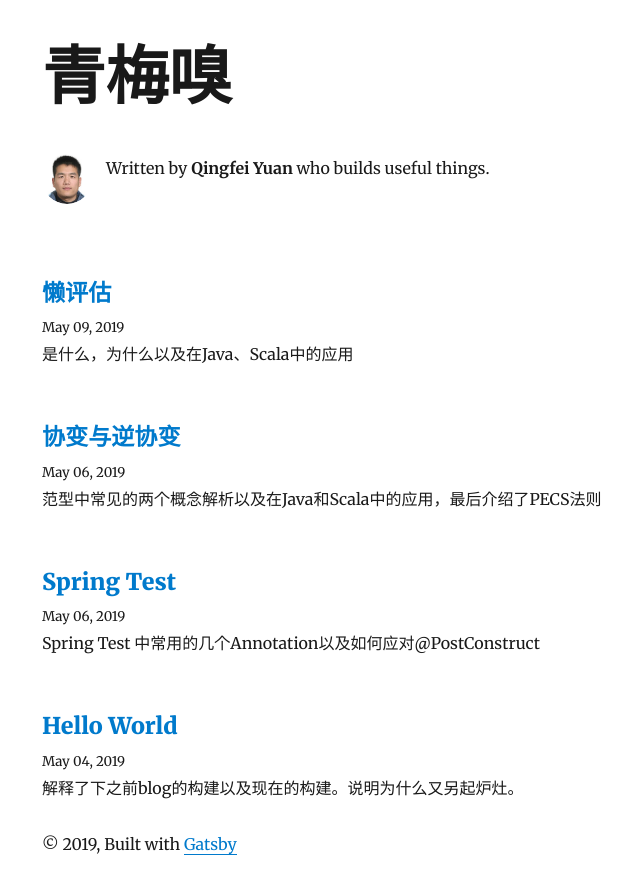
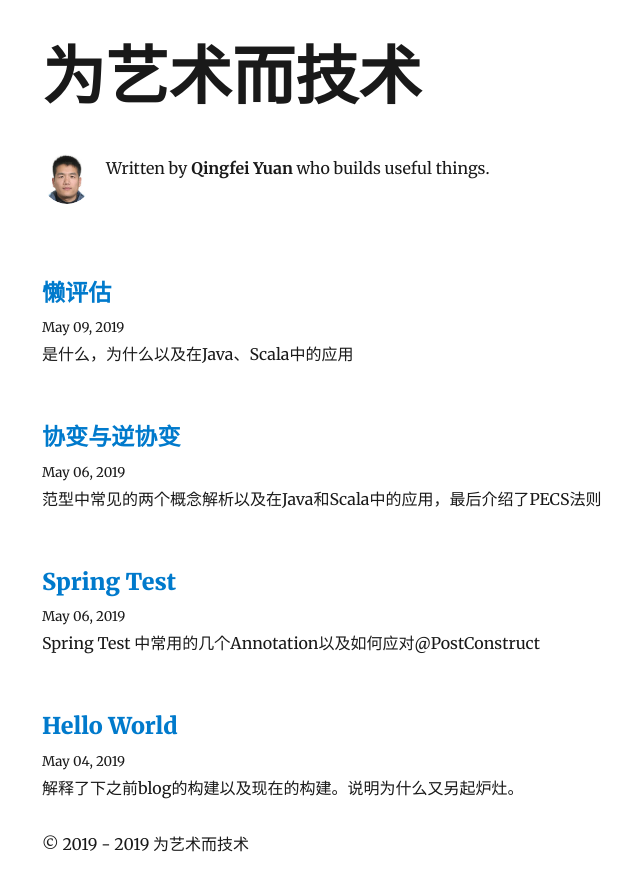
Before and after one commit to yuanqingfei2/yuanqingfei2.github.io, a Gatsby site: page / in a window 1280 px wide. Shown: the whole page, without its empty margins (283-923 px from the left). Built offline with nearby package versions, Linux system fonts and the light colour scheme; Gatsby itself is replaced by a stand-in of ours; some packages are replaced by stand-ins of ours.

Commit message:
swap title

```diff
--- a/gatsby-config.js
+++ b/gatsby-config.js
@@ -1,9 +1,9 @@
 module.exports = {
   pathPrefix: "/yuanqingfei2.github.io",
   siteMetadata: {
-    title: `青梅嗅`,
+    title: `为艺术而技术`,
     author: `Qingfei Yuan`,
-    description: `青梅嗅`,
+    description: `为艺术而技术`,
     siteUrl: `https://yuanqingfei.com`,
     social: {
       twitter: `yuanqingfei`,
--- a/src/components/layout.js
+++ b/src/components/layout.js
@@ -63,9 +63,7 @@ class Layout extends React.Component {
         <header>{header}</header>
         <main>{children}</main>
         <footer>
-          © {new Date().getFullYear()}, Built with
-          {` `}
-          <a href="https://www.gatsbyjs.org">Gatsby</a>
+          © 2019 - {new Date().getFullYear()} 为艺术而技术
         </footer>
       </div>
     )
```
